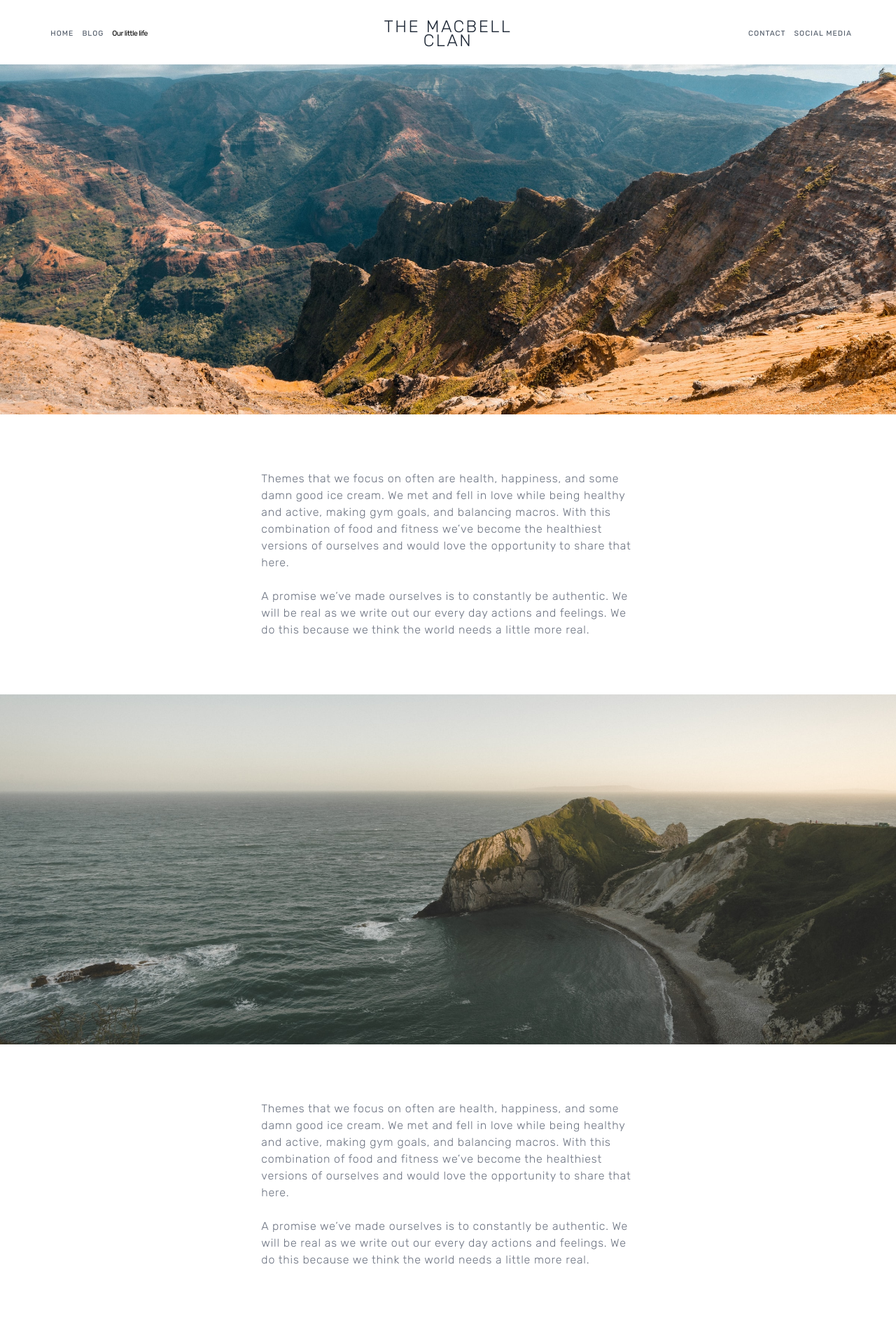
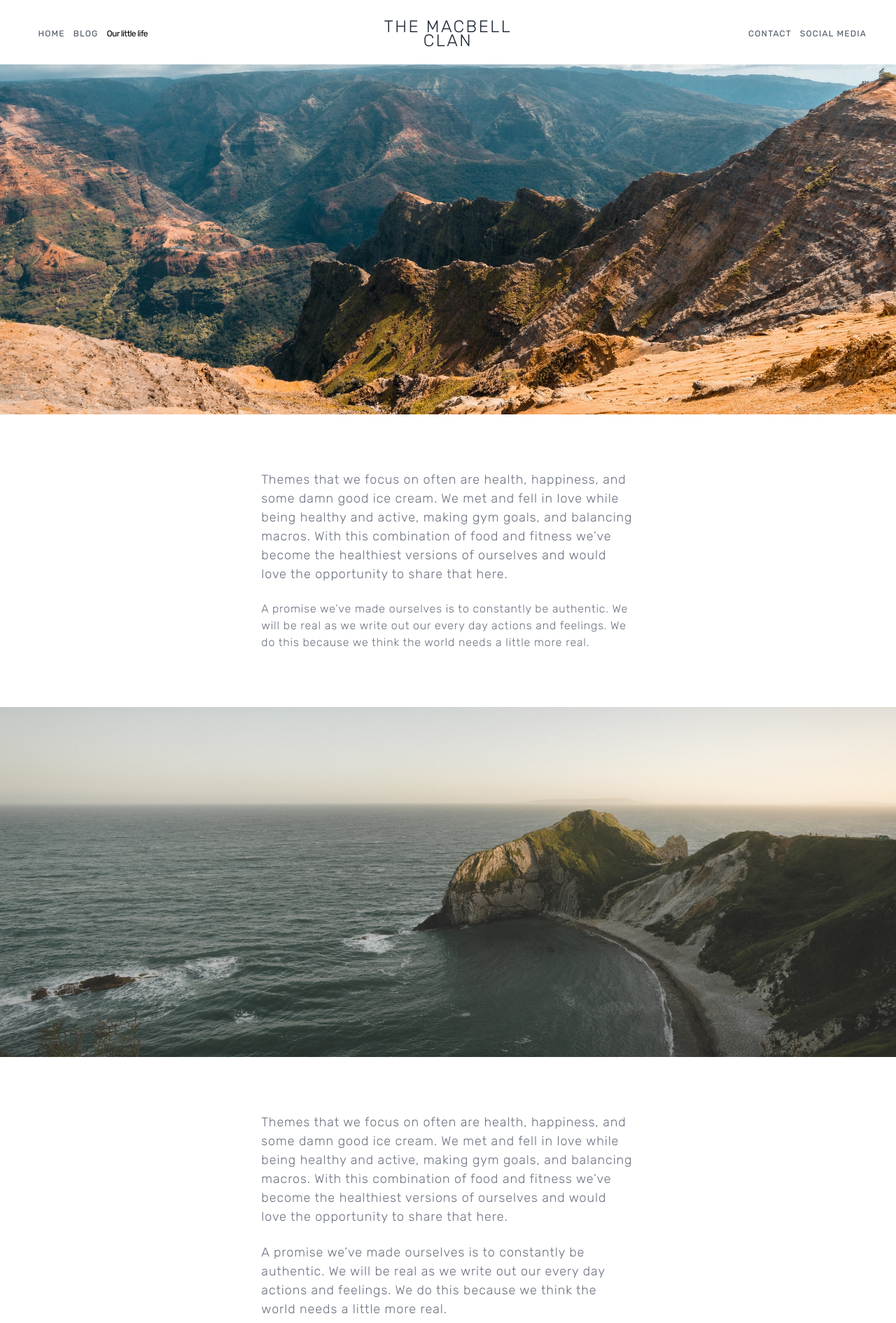
Before and after one commit to themacbellclan/macbell-blog, a Next.js app: page / in a window 1280 px wide. Shown: the top 1890 px of the page at 70% size. Built offline with nearby package versions, Linux system fonts and the light colour scheme; what @tailwindcss/typography would draw is missing.

Commit message:
Change font sizes
Minor adjustments to website font sizing.

```diff
--- a/pages/contact.js
+++ b/pages/contact.js
@@ -13,9 +13,9 @@ function contact() {
         <meta name="description" content="Contact us with a message!" />
       </Head>
       <div className="flex flex-col items-center">
-        <h1 className="text-4xl font-light mt-14 mb-10">Contact</h1>
+        <h1 className="text-6xl font-light mt-14 mb-10">Contact</h1>
         <hr className="w-9/12 mb-10"></hr>
-        <h3 className="font-light text-md text-gray-600">
+        <h3 className="font-light text-lg text-gray-600">
           Always looking for ways to connect!
         </h3>
       </div>
--- a/pages/index.js
+++ b/pages/index.js
@@ -35,7 +35,7 @@ export default function Home() {
       <div className={`${styles.parallax} mt-1`}></div>
       <div className="container w-10/12 mx-auto  sm:w-8/12 md:w-7/12 lg:w-5/12 ">
         <div>
-          <p className="text-gray-500 font-light tracking-wider mb-6 mt-20">
+          <p className="text-gray-500 font-light tracking-wider mb-6 mt-20 text-lg">
             {homePageContent[0].paragraph1}
           </p>
           <p className="text-gray-500 font-light tracking-wider mb-20">
@@ -46,10 +46,10 @@ export default function Home() {
       <div className={`${styles.parallax2}`}></div>
       <div className="container w-10/12 mx-auto  sm:w-8/12 md:w-7/12 lg:w-5/12 ">
         <div>
-          <p className="text-gray-500 font-light tracking-wider mb-6 mt-20">
+          <p className="text-gray-500 font-light tracking-wider mb-6 mt-20 text-lg">
             {homePageContent[1].paragraph1}
           </p>
-          <p className="text-gray-500 font-light tracking-wider mb-20">
+          <p className="text-gray-500 font-light tracking-wider mb-20 text-lg">
             {homePageContent[1].paragraph2}
           </p>
         </div>
--- a/tailwind.config.js
+++ b/tailwind.config.js
@@ -30,7 +30,7 @@ module.exports = {
         body: ["Rubik"],
       },
       fontSize: {
-        xs: ".65rem",
+        xs: ".75rem",
         sm: ".875rem",
         tiny: ".875rem",
         base: "1rem",
```
